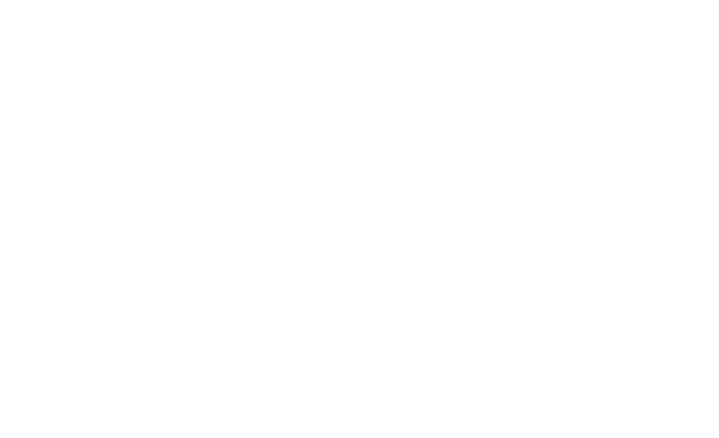
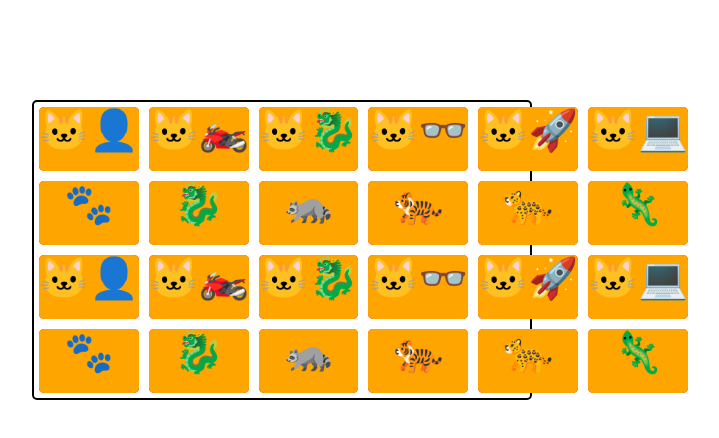
Before and after one commit to cris2265/JuegoMemoria, a plain HTML site: page index.html in a window 1280 px wide. Shown: the whole page, without its empty margins (358-1077 px from the left). Drawn offline with Linux system fonts and the light colour scheme.

Commit message:
Repartir cartas

```diff
--- a/css/config.css
+++ b/css/config.css
@@ -0,0 +1,39 @@
+.root {
+    width: 50rem;
+    height: 30rem;
+    border-radius: 5px;
+    border: 2px solid black;
+    padding: 5px;
+    margin: auto;
+    margin-top: 10rem;
+    display: grid;
+    grid-template-columns: repeat(6,1fr);
+    grid-template-rows: repeat(4,1fr);
+    gap: 10px;
+}
+#root > div {
+    background-color: red;
+    border-radius: 5px;
+    display: flex;
+    justify-content: center;
+    align-items: center;
+}
+#root > div :hover {
+    background-color: rgba(255, 0, 0, 0.458);
+    transition: 2s;
+}
+.carta {
+    width: 100%;
+    height: 100%;
+    background-color: orange;
+    font-size: 4rem;
+    border-radius: 5px;
+    display: flex;
+    text-align: center;
+    justify-content: center;
+}
+.carta:hover {
+    background-color: rgba(255, 166, 0, 0.446);
+    transition: 2s;
+    cursor: pointer;
+}
--- a/index.html
+++ b/index.html
@@ -9,7 +9,8 @@
 </head>
 <body>
 
-    <main class="root"></main>
+    <main class="root" id="root">
+    </main>
 
     <script src="./js/main.js"></script>
 </body>
--- a/js/main.js
+++ b/js/main.js
@@ -0,0 +1,24 @@
+let cards1 = ["🐱‍👤","🐱‍🏍","🐱‍🐉","🐱‍👓","🐱‍🚀","🐱‍💻","🐾","🐉","🦝","🐅","🐆","🦎",]
+let cards2 = ["🐱‍👤","🐱‍🏍","🐱‍🐉","🐱‍👓","🐱‍🚀","🐱‍💻","🐾","🐉","🦝","🐅","🐆","🦎",]
+
+let total = cards1.concat(cards2)
+
+//ELEMENTOS
+
+let tablero = document.querySelector("#root")
+
+
+function repartir_cartas() {
+
+    total.forEach((cada_carta) => {
+
+        let carta = document.createElement ("div")
+        carta.innerHTML = `<div class="carta">${cada_carta}</div>`;
+
+        tablero.appendChild(carta)
+    });
+
+
+}
+
+repartir_cartas()
```
